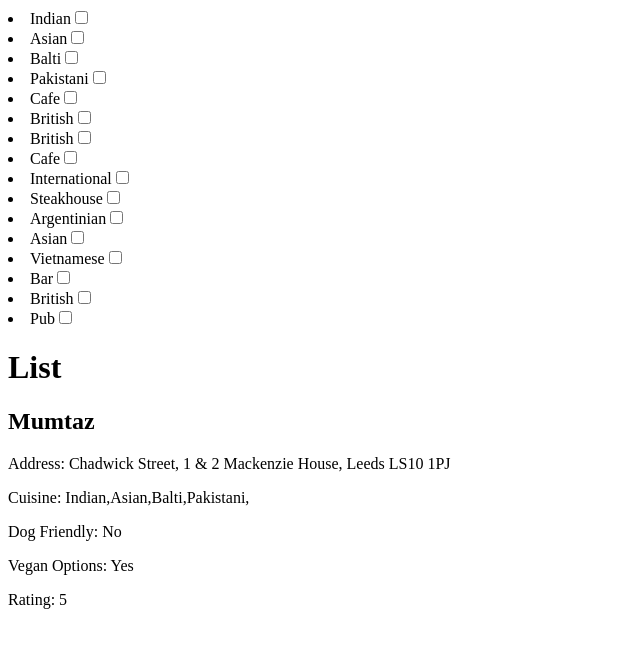
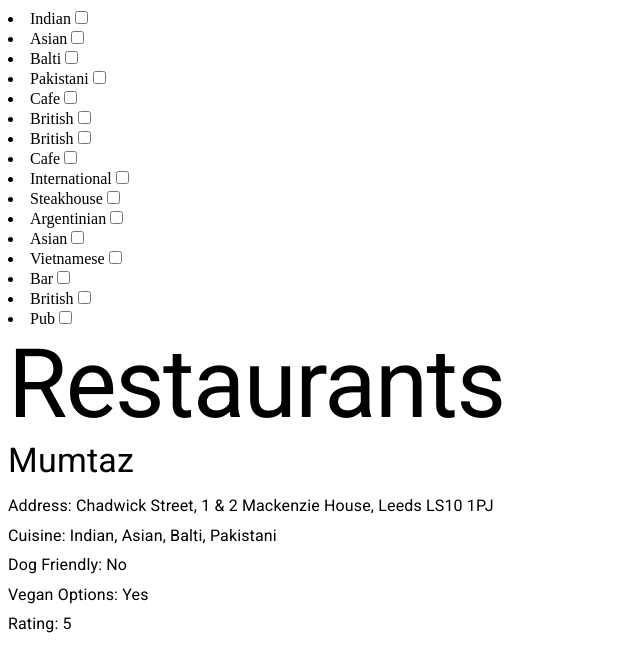
Before and after one commit to Bilalm354/restaurant, a React (Vite) app: page / in a window 1280 px wide. Shown: the top 672 px of the page, without its empty margins (0-640 px from the left). Built offline with nearby package versions, Linux system fonts and the light colour scheme.

Commit message:
added material ui

```diff
--- a/package.json
+++ b/package.json
@@ -14,7 +14,9 @@
     "parcel-bundler": "^1.12.4"
   },
   "dependencies": {
+    "@material-ui/core": "^4.11.3",
     "app": "^0.1.0",
+    "fontsource-roboto": "^4.0.0",
     "react": "^17.0.1",
     "react-dom": "^17.0.1",
     "src": "^1.1.2"
--- a/src/App.jsx
+++ b/src/App.jsx
@@ -1,35 +1,39 @@
 import React, { Component } from "react"
 import restaurants from "~/data/restaurants"
+import 'fontsource-roboto'
+import Typography from '@material-ui/core/Typography';
+import { makeStyles } from '@material-ui/core/styles';
 
 const cuisines = restaurants.map((restaurant) => restaurant.cuisine).flat()
-const checkboxes = cuisines.map((cuisine, index) => <li><label>{cuisine}<input type="checkbox" key={index} name={cuisine} /></label></li>)
+const checkboxes = cuisines.map((cuisine, index) => <li key={index}><label>{cuisine}<input type="checkbox" name={cuisine} /></label></li>)
 const filteredRestaurants = restaurants.filter(restaurant => restaurant.name === "Mumtaz")
 const list = filteredRestaurants.map((restaurant, index) => (
     <div key={index}>
-        <h2>{restaurant.name}</h2>
-        <p>Address: {restaurant.address}</p>
-        <p>Cuisine: {restaurant.cuisine.toString()},</p>
-        <p>Dog Friendly: {restaurant["dog-friendly"] ? "Yes" : "No"}</p>
-        <p>Vegan Options: {restaurant["vegan-options"] ? "Yes" : "No"}</p>
-        <p>Rating: {restaurant.rating}</p>
+        <Typography variant="h4" gutterBottom>{restaurant.name}</Typography>
+        <Typography variant="body1" gutterBottom>Address: {restaurant.address}</Typography>
+        <Typography variant="body1" gutterBottom>Cuisine: {restaurant.cuisine.join(', ')}</Typography>
+        <Typography variant="body1" gutterBottom>Dog Friendly: {restaurant["dog-friendly"] ? "Yes" : "No"}</Typography>
+        <Typography variant="body1" gutterBottom>Vegan Options: {restaurant["vegan-options"] ? "Yes" : "No"}</Typography>
+        <Typography variant="body1" gutterBottom>Rating: {restaurant.rating}</Typography>
     </ div>
 ))
 
-export class App extends Component {
-    constructor(props) {
-        super(props)
-        this.state = {
-            selectedCuisines: []
-        }
-    }
+const useStyles = makeStyles({
+    root: {
+        width: '100%',
+        maxWidth: 500,
+    },
+});
 
-    render() {
-        return (
-            <div>
-                {checkboxes}
-                <h1>List</h1>
-                {list}
-            </div>
-        );
-    }
+
+export function App() {
+    const classes = useStyles();
+
+    return (
+        <div className={classes.root}>
+            {checkboxes}
+            <Typography variant="h1">Restaurants</Typography>
+            {list}
+        </div>
+    );
 }
```
Also changed, not shown: 4 other files (tests, documents, lock files or other folders).
